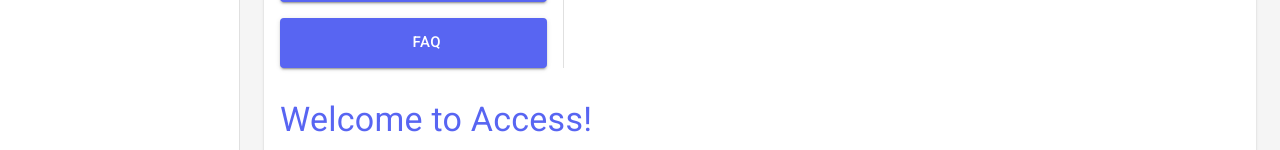
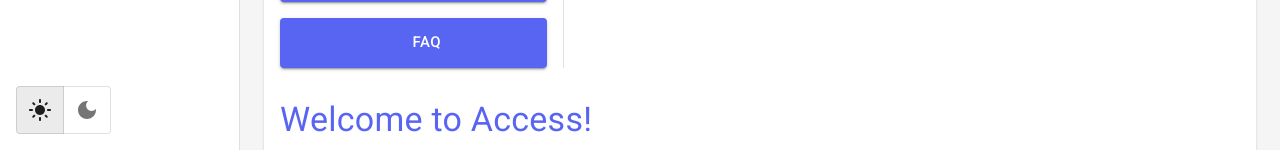
Before and after one commit to discord/access, a React (Create React App) app: page / in a window 1280 px wide. Shown: the part 650-800 px from the top of the page. Built offline with nearby package versions, Linux system fonts and the light colour scheme; no server answers; some icons are missing.

Commit message:
adds light/dark mode and initializes according to system preference

```diff
--- a/src/App.tsx
+++ b/src/App.tsx
@@ -1,7 +1,7 @@
 import * as React from 'react';
 import {Link as RouterLink, Route, Routes} from 'react-router-dom';
 
-import {styled} from '@mui/material/styles';
+import {createTheme, styled, ThemeProvider} from '@mui/material/styles';
 import Link from '@mui/material/Link';
 import MuiDrawer from '@mui/material/Drawer';
 import Box from '@mui/material/Box';
@@ -37,6 +37,18 @@ import ReadTag from './pages/tags/Read';
 import ReadUser from './pages/users/Read';
 import {useCurrentUser} from './authentication';
 import ReadRequest from './pages/requests/Read';
+import {
+  CssBaseline,
+  PaletteMode,
+  Stack,
+  ToggleButton,
+  ToggleButtonGroup,
+  Tooltip,
+  useMediaQuery,
+  useTheme,
+} from '@mui/material';
+import {grey} from '@mui/material/colors';
+import {DarkMode, LightMode} from '@mui/icons-material';
 
 const drawerWidth: number = 240;
 
@@ -88,7 +100,33 @@ const Drawer = styled(MuiDrawer, {
   },
 }));
 
-function Dashboard() {
+function ThemeToggle({setThemeMode}: {setThemeMode: (theme: PaletteMode) => void}) {
+  const theme = useTheme();
+  return (
+    <ToggleButtonGroup>
+      <Tooltip title="Light Mode">
+        <ToggleButton
+          value="left"
+          selected={theme.palette.mode === 'light'}
+          onClick={() => setThemeMode('light')}
+          aria-label="Light mode">
+          <LightMode />
+        </ToggleButton>
+      </Tooltip>
+      <Tooltip title="Dark Mode">
+        <ToggleButton
+          value="right"
+          selected={theme.palette.mode === 'dark'}
+          onClick={() => setThemeMode('dark')}
+          aria-label="Dark mode">
+          <DarkMode />
+        </ToggleButton>
+      </Tooltip>
+    </ToggleButtonGroup>
+  );
+}
+
+function Dashboard({setThemeMode}: {setThemeMode: (theme: PaletteMode) => void}) {
   const [open, setOpen] = React.useState(true);
   const toggleDrawer = () => {
     setOpen(!open);
@@ -149,6 +187,9 @@ function Dashboard() {
         <List component="nav">
           <NavItems open={open} />
         </List>
+        <Stack marginTop="auto" p={2}>
+          <ThemeToggle setThemeMode={setThemeMode} />
+        </Stack>
       </Drawer>
       <Box
         component="main"
@@ -189,6 +230,47 @@ function Dashboard() {
 }
 
 export default function App() {
+  const prefersDarkMode = useMediaQuery('(prefers-color-scheme: dark)');
+  const initialMode = prefersDarkMode ? 'dark' : 'light';
+  const [mode, setMode] = React.useState<PaletteMode>(initialMode);
+  // See https://discord.com/branding
+  let theme = React.useMemo(
+    () =>
+      createTheme({
+        palette: {
+          mode,
+          primary: {
+            main: '#5865F2',
+          },
+          secondary: {
+            main: '#EB459E',
+          },
+          error: {
+            main: '#ED4245',
+          },
+          warning: {
+            main: '#FEE75C',
+          },
+          success: {
+            main: '#57F287',
+          },
+          primary_extra_light: {
+            main: '#A5B2FF',
+          },
+        },
+        typography: {
+          h1: {
+            color: mode === 'dark' ? grey[100] : grey[900],
+          },
+        },
+      }),
+    [mode],
+  );
   useCurrentUser();
-  return <Dashboard />;
+  return (
+    <ThemeProvider theme={theme}>
+      <CssBaseline />
+      <Dashboard setThemeMode={setMode} />
+    </ThemeProvider>
+  );
 }
--- a/src/components/DateRange.tsx
+++ b/src/components/DateRange.tsx
@@ -78,6 +78,7 @@ function ButtonField(props: ButtonFieldProps) {
     inputProps: {'aria-label': ariaLabel} = {},
   } = props;
 
+  const theme = useTheme();
   let displayString = '';
 
   if (rangeSelected) {
@@ -97,8 +98,8 @@ function ButtonField(props: ButtonFieldProps) {
           aria-label={ariaLabel}
           onClick={() => setOpen?.((prev) => !prev)}
           sx={{
-            color: grey[600],
-            borderColor: grey[300],
+            color: theme.palette.text.disabled,
+            borderColor: theme.palette.text.disabled,
             height: '48.5px',
             minWidth: '245px',
             fontSize: '15px',
@@ -106,17 +107,19 @@ function ButtonField(props: ButtonFieldProps) {
             zIndex: '1',
             padding: '0 8px',
           }}>
-          {displayString} <EventIcon sx={{marginLeft: '20px', color: grey[500]}} />
+          {displayString} <EventIcon sx={{marginLeft: '20px', color: theme.palette.text.disabled}} />
         </Button>
       </Box>
       <Typography
         component={'span'}
         sx={{
           fontSize: '12px',
-          color: grey[600],
+          color: theme.palette.text.secondary,
           position: 'absolute',
-          backgroundColor: 'white',
+          // TODO [amyjchen] MAKE IT MATCH THE TABLE
+          backgroundColor: theme.palette.background.default,
           marginLeft: '5px',
+          paddingX: '3px',
           zIndex: '2',
           top: '0.01%',
           left: '1%',
--- a/src/index.tsx
+++ b/src/index.tsx
@@ -33,30 +33,6 @@ declare module '@mui/material/Button' {
   }
 }
 
-// See https://discord.com/branding
-let theme = createTheme({
-  palette: {
-    primary: {
-      main: '#5865F2',
-    },
-    secondary: {
-      main: '#EB459E',
-    },
-    error: {
-      main: '#ED4245',
-    },
-    warning: {
-      main: '#FEE75C',
-    },
-    success: {
-      main: '#57F287',
-    },
-    primary_extra_light: {
-      main: '#A5B2FF',
-    },
-  },
-});
-
 if (['production', 'staging'].includes(process.env.NODE_ENV)) {
   // Use a placeholder DSN as we'll be using the tunnel to proxy all Sentry React errors
   Sentry.init({
@@ -74,14 +50,9 @@ createRoot(document.getElementById('root')!).render(
     <Sentry.ErrorBoundary fallback={<Error />} showDialog>
       <BrowserRouter>
         <QueryClientProvider client={queryClient}>
-          <ThemeProvider theme={theme}>
-            <LocalizationProvider dateAdapter={AdapterDayjs}>
-              <React.Fragment>
-                <CssBaseline />
-                <App />
-              </React.Fragment>
-            </LocalizationProvider>
-          </ThemeProvider>
+          <LocalizationProvider dateAdapter={AdapterDayjs}>
+            <App />
+          </LocalizationProvider>
         </QueryClientProvider>
       </BrowserRouter>
     </Sentry.ErrorBoundary>
--- a/src/pages/Home.tsx
+++ b/src/pages/Home.tsx
@@ -136,7 +136,7 @@ function AccordionMaker(props: AccordionMakerProps) {
             expandIcon={<ExpandMoreIcon />}
             aria-controls={'panel-content' + key}
             id={'panel-header' + key}
-            sx={{fontWeight: 500, color: grey[900]}}>
+            sx={{fontWeight: 500}}>
             {key}
           </AccordionSummary>
           <AccordionDetails>
--- a/src/pages/tags/Read.tsx
+++ b/src/pages/tags/Read.tsx
@@ -38,9 +38,11 @@ import CreateUpdateTag from './CreateUpdate';
 import NotFound from '../NotFound';
 import Loading from '../../components/Loading';
 import DeleteTag from './Delete';
+import {useTheme} from '@mui/material';
 
 export default function ReadTag() {
   const currentUser = useCurrentUser();
+  const theme = useTheme();
 
   const {id} = useParams();
   const navigate = useNavigate();
@@ -149,7 +151,7 @@ export default function ReadTag() {
                     label="Disabled"
                     sx={{
                       marginTop: '10px',
-                      bgcolor: grey[500],
+                      bgcolor: theme.palette.grey[500],
                     }}
                   />
                 </Box>
```
